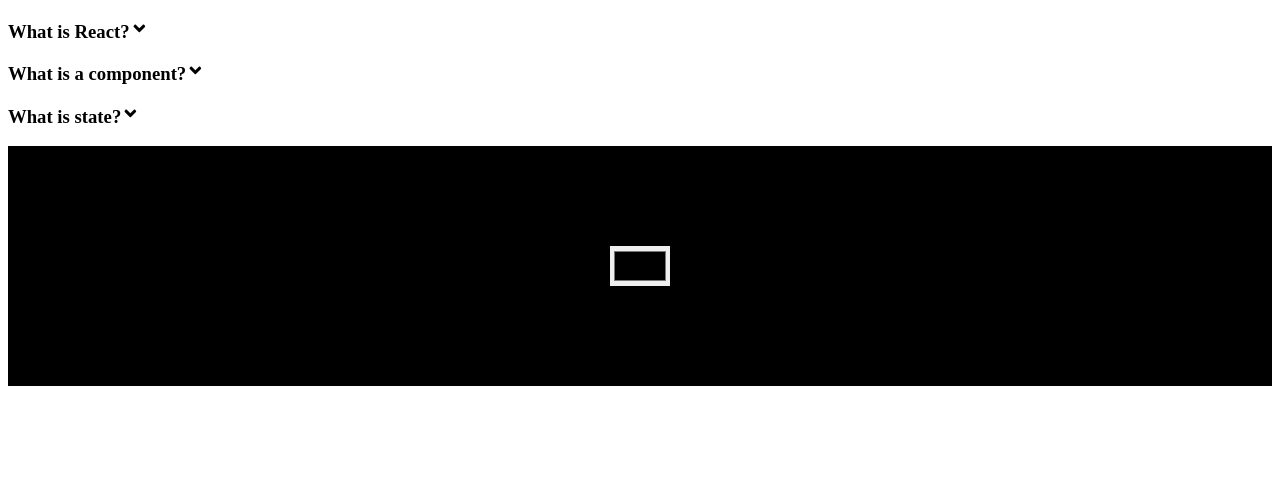
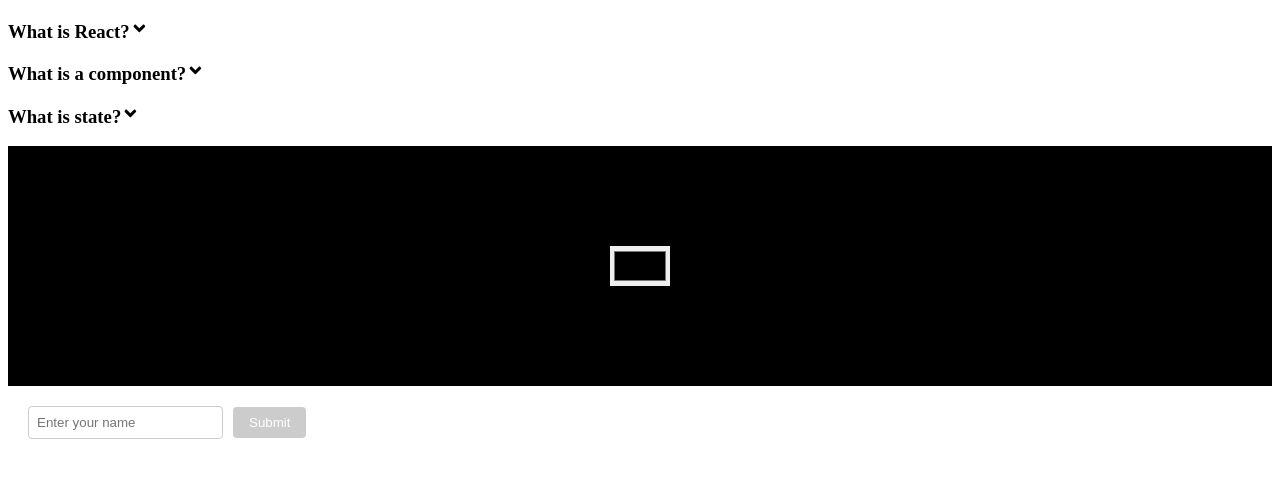
Before and after one commit to ayoub0921/challenges, a React (Vite) app in the folder toogle-button/: page / in a window 1280 px wide. Shown: the top 478 px of the page. Built offline with nearby package versions, Linux system fonts and the light colour scheme.

Commit message:
disable button when input is empty

```diff
--- a/toogle-button/src/App.tsx
+++ b/toogle-button/src/App.tsx
@@ -1,7 +1,7 @@
 import { useState } from "react"
-import Card from "./components/Card"
 import Accordion from "./components/Accordion"
 import ColorInput from "./components/ColorInput"
+import DisableButton from "./components/DisableButton"
 
 
 function App() {
@@ -31,6 +31,7 @@ function App() {
       </div> */}
       <Accordion/>
       <ColorInput/>
+      <DisableButton/>
     </div>
   )
 }
--- /dev/null
+++ b/toogle-button/src/components/DisableButton.tsx
@@ -0,0 +1,41 @@
+import React, { useState } from 'react';
+
+const DisableButton = () => {
+  const [name, setName] = useState<string>("");
+
+  const isDisabled = name.trim().length === 0;
+
+  return (
+    <div style={{ padding: "20px" }}>
+      <input
+        type="text"
+        placeholder="Enter your name"
+        value={name}
+        onChange={e => setName(e.target.value)}
+        style={{
+          padding: "8px",
+          marginRight: "10px",
+          border: "1px solid #ccc",
+          borderRadius: "4px"
+        }}
+      />
+
+      <button
+        disabled={isDisabled}
+        style={{
+          padding: "8px 16px",
+          cursor: isDisabled ? "not-allowed" : "pointer",
+          backgroundColor: isDisabled ? "#ccc" : "#007bff",
+          color: "white",
+          border: "none",
+          borderRadius: "4px",
+          transition: "0.3s",
+        }}
+      >
+        Submit
+      </button>
+    </div>
+  );
+};
+
+export default DisableButton;
```
